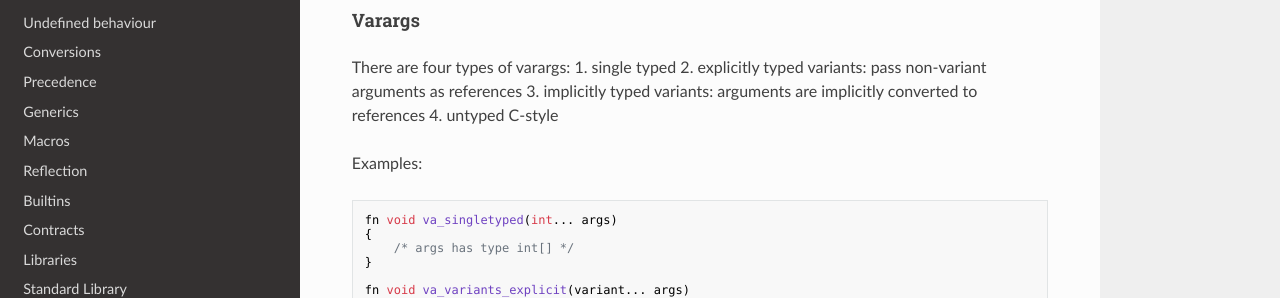
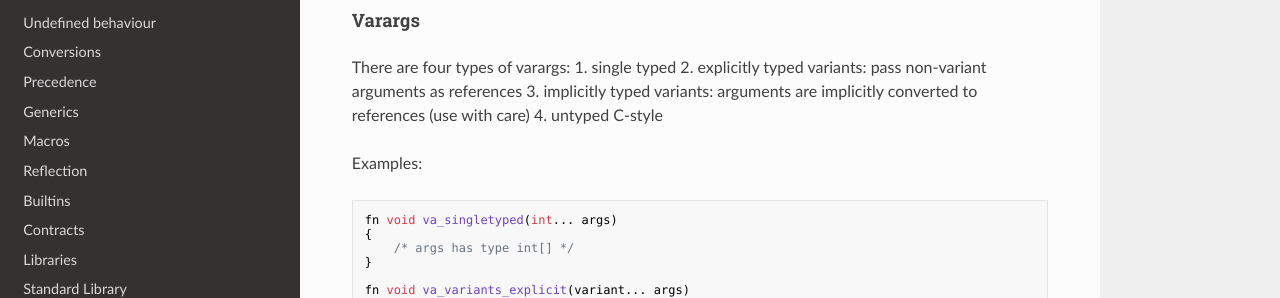
Before and after one commit to c3lang/c3docs-old, an MkDocs documentation site: the page built from docs/functions.md, in a window 1280 px wide and 900 px high, scrolled down 1352 px. Shown: the part 200-498 px from the top of the window. Built offline with MkDocs 1.6.1, drawn with Linux system fonts in a browser that asks for light colours; nearby versions of some CDN libraries.

Commit message:
Fix whitespace, "use with care"

```diff
--- a/docs/functions.md
+++ b/docs/functions.md
@@ -83,7 +83,7 @@ Named arguments with defaults:
 There are four types of varargs:
 1. single typed
 2. explicitly typed variants: pass non-variant arguments as references
-3. implicitly typed variants: arguments are implicitly converted to references
+3. implicitly typed variants: arguments are implicitly converted to references (use with care)
 4. untyped C-style
 
 Examples:
@@ -117,7 +117,6 @@ Examples:
 
         va_untyped(1, x, "foo"); // extern C-function
     }
-
 
 ### Functions and optional returns
 
```
